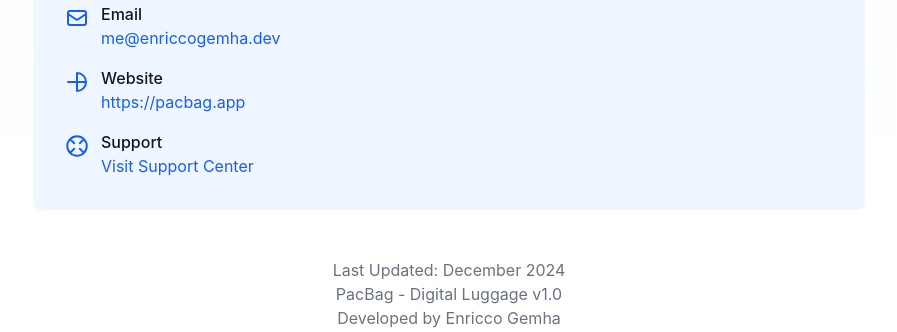
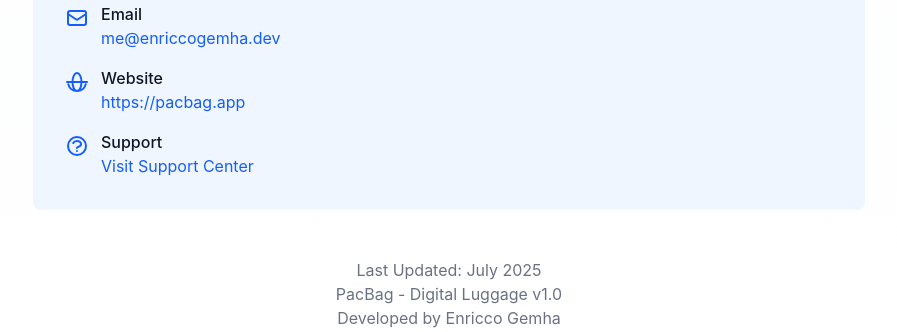
Before and after one commit to G3mha/pacbag-ios, a Next.js app in the folder website/: page /labels-markings in a window 1280 px wide. Shown: the part 1554-1886 px from the top of the page, without its empty margins (191-1088 px from the left). Built offline with nearby package versions, Linux system fonts and the light colour scheme.

Commit message:
Update labels and markings page icons and footer date
- Modified SVG icons for improved visual representation of website and support sections.
- Updated the footer to reflect the new last updated date as July 2025, ensuring accurate information for users.

```diff
--- a/website/src/app/labels-markings/page.tsx
+++ b/website/src/app/labels-markings/page.tsx
@@ -124,7 +124,8 @@
 
             <div className="flex items-start">
               <svg className="w-6 h-6 text-blue-600 mt-1 mr-3" fill="none" stroke="currentColor" viewBox="0 0 24 24">
-                <path strokeLinecap="round" strokeLinejoin="round" strokeWidth={2} d="M21 12a9 9 0 01-9 9m9-9a9 9 0 00-9-9m9 9H3m9 9v-9m0-9v9" />
+                <path strokeLinecap="round" strokeLinejoin="round" strokeWidth={2} d="M12 21a9.004 9.004 0 008.716-6.747M12 21a9.004 9.004 0 01-8.716-6.747M12 21c2.485 0 4.5-4.03 4.5-9S14.485 3 12 3s-4.5 4.03-4.5 9 2.015 9 4.5 9z" />
+                <path strokeLinecap="round" strokeLinejoin="round" strokeWidth={2} d="M2 12h20" />
               </svg>
               <div>
                 <h4 className="font-medium text-gray-900">Website</h4>
@@ -136,7 +137,7 @@
 
             <div className="flex items-start">
               <svg className="w-6 h-6 text-blue-600 mt-1 mr-3" fill="none" stroke="currentColor" viewBox="0 0 24 24">
-                <path strokeLinecap="round" strokeLinejoin="round" strokeWidth={2} d="M18.364 5.636l-3.536 3.536m0 5.656l3.536 3.536M9.172 9.172L5.636 5.636m3.536 9.192L5.636 18.364M12 2.25a9.75 9.75 0 11-9.75 9.75 9.75 9.75 0 019.75-9.75z" />
+                <path strokeLinecap="round" strokeLinejoin="round" strokeWidth={2} d="M8.228 9c.549-1.165 2.03-2 3.772-2 2.21 0 4 1.343 4 3 0 1.4-1.278 2.575-3.006 2.907-.542.104-.994.54-.994 1.093m0 3h.01M21 12a9 9 0 11-18 0 9 9 0 0118 0z" />
               </svg>
               <div>
                 <h4 className="font-medium text-gray-900">Support</h4>
@@ -150,7 +151,7 @@
 
         {/* Footer */}
         <div className="mt-12 text-center text-gray-500">
-          <p>Last Updated: December 2024</p>
+          <p>Last Updated: July 2025</p>
           <p>PacBag - Digital Luggage v1.0</p>
           <p>Developed by Enricco Gemha</p>
         </div>
```
